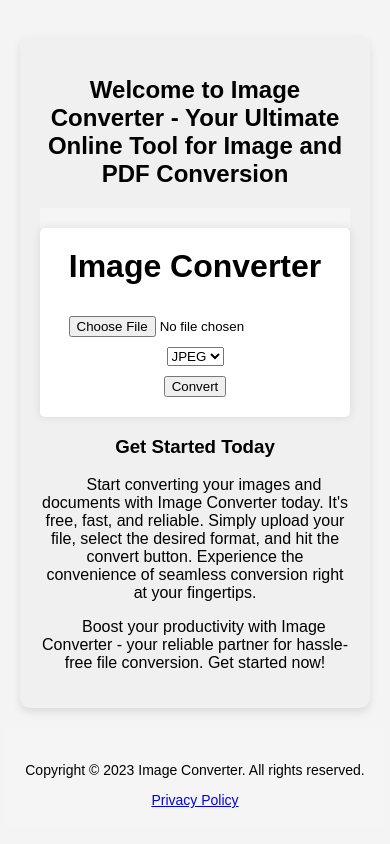
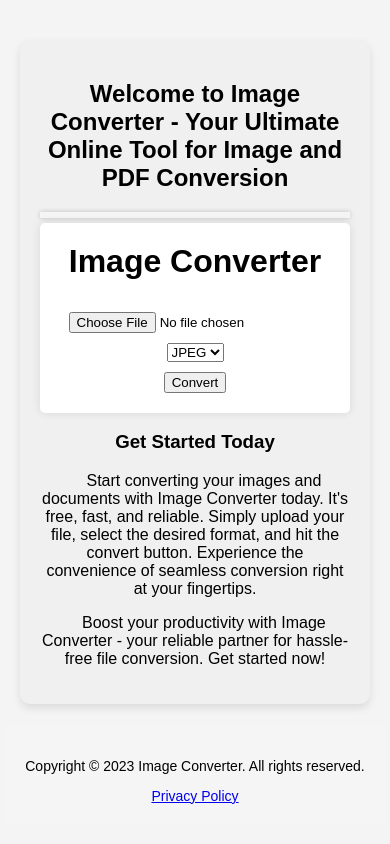
Before and after one commit to devrituals/image_converter, a website: page index.html in a window 390 px wide. Drawn offline with nearby package versions, Linux system fonts and the light colour scheme.

Commit message:
Updating

```diff
--- a/style.css
+++ b/style.css
@@ -10,13 +10,23 @@ body {
 }
 
 .banner-ad {
-    display: flex;
-    justify-content: center;
-    align-items: center;
-    background-color: #f5f5f5; /* Set a background color if needed */
-    padding: 10px 0; /* Add some spacing around the ad */
+   display: flex;
+   justify-content: center;
+   align-items: center;
+   background-color: #f5f5f5;
+   padding: 5px; /* Adjust padding for spacing */
+   margin: 10px auto; /* Center the ad and adjust margins */
+   max-width: 100%; /* Ensure responsiveness */
+   box-shadow: 0px 0px 5px rgba(0, 0, 0, 0.2); /* Add a subtle shadow */
 }
 
+/* Media query for smaller screens */
+@media screen and (max-width: 768px) {
+   .banner-ad {
+      padding: 3px; /* Adjust padding for smaller screens */
+      margin: 5px auto; /* Adjust margins for smaller screens */
+   }
+}
 
 .container {
     background-color: #fff;
```
